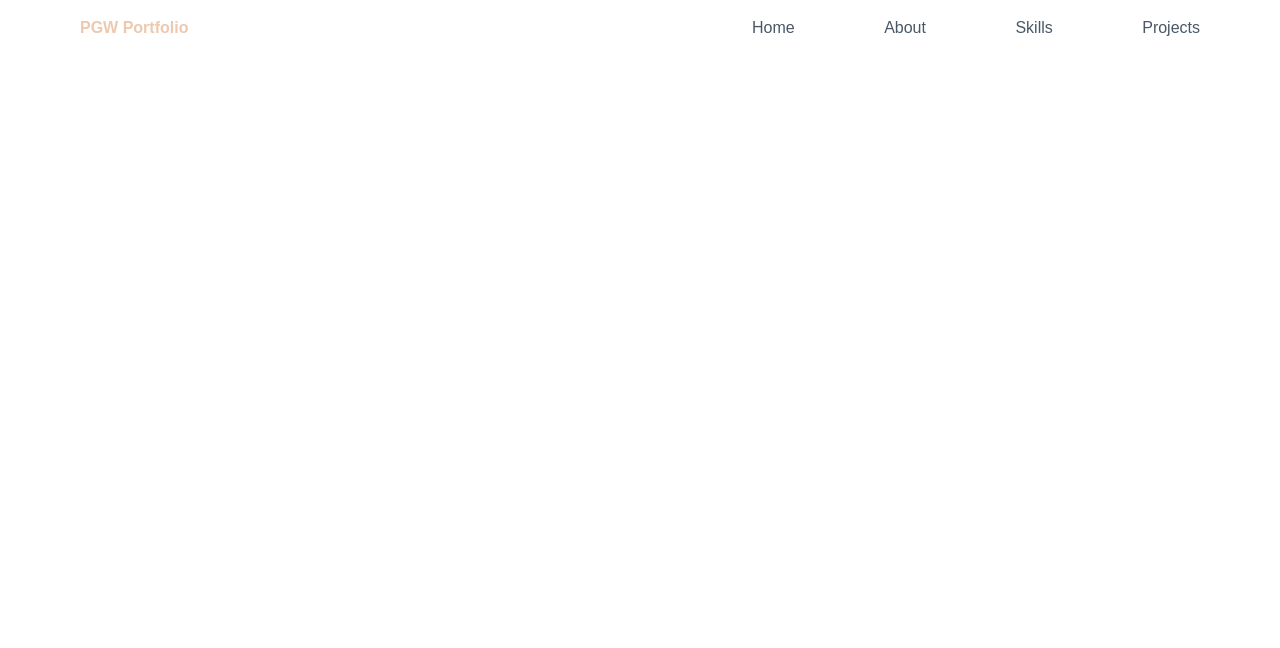
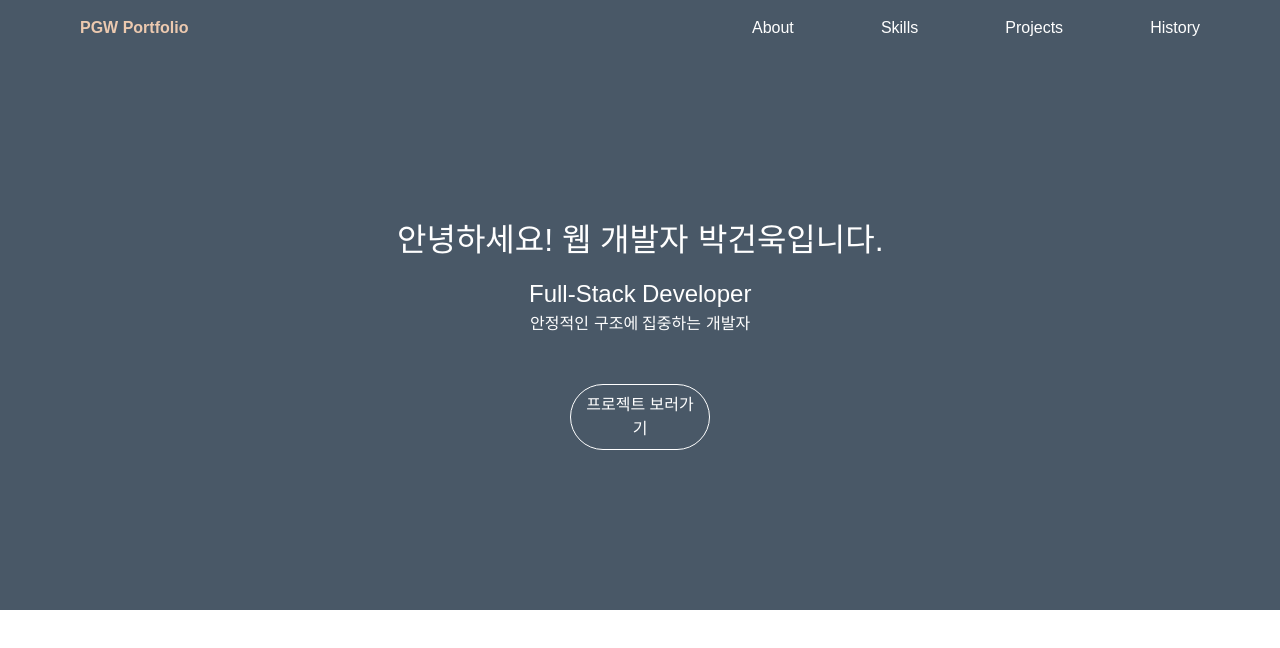
Before and after one commit to parkgunwook0617/Portfolio, a React (Vite) app: page / in a window 1280 px wide. Shown: the top 648 px of the page. Built offline with nearby package versions, Linux system fonts and the light colour scheme.

Commit message:
[feat]: add introduce section

```diff
--- a/package.json
+++ b/package.json
@@ -11,6 +11,7 @@
   },
   "dependencies": {
     "@tailwindcss/vite": "^4.1.11",
+    "motion": "^12.23.12",
     "react": "^19.1.0",
     "react-dom": "^19.1.0",
     "react-router-dom": "^7.8.0",
@@ -18,6 +19,7 @@
   },
   "devDependencies": {
     "@eslint/js": "^9.30.1",
+    "@types/node": "^24.2.1",
     "@types/react": "^19.1.8",
     "@types/react-dom": "^19.1.6",
     "@vitejs/plugin-react": "^4.6.0",
--- a/src/App.tsx
+++ b/src/App.tsx
@@ -1,4 +1,5 @@
 import Navbar from './components/Navbar'
+import Introduction from './components/Introduction'
 import './styling/index.css'
 
 function App() {
@@ -6,6 +7,7 @@ function App() {
   return (
     <div>
       <Navbar></Navbar>
+      <Introduction></Introduction>
     </div>
   )
 }
--- /dev/null
+++ b/src/components/Introduction.tsx
@@ -0,0 +1,47 @@
+import { Link } from 'react-router-dom';
+import '../styling/index.css'
+import BlurText from './animation/BlurText';
+import Magnet from './animation/Magnet';
+import { useState } from 'react';
+
+const Introduction = () => {
+    const [isEnd, setIsEnd] = useState(false)
+
+    const onAnimationComplete = () => {
+        setIsEnd(true);
+    };
+
+    return (
+        <section className='pt-40 pb-40 bg-paynes-grey text-white'>
+            <BlurText
+                text="안녕하세요! 웹 개발자 박건욱입니다."
+                delay={150}
+                animateBy="words"
+                direction="top"
+                className="justify-center text-[32px] mb-3"
+            />
+            <BlurText
+                text="Full-Stack Developer"
+                delay={150}
+                animateBy="words"
+                direction="top"
+                className="justify-center text-[24px]"
+            />
+            <BlurText
+                text="안정적인 구조에 집중하는 개발자"
+                delay={150}
+                animateBy="words"
+                direction="top"
+                className={`justify-center text-[16px] mb-12 ${isEnd ? '' : 'pb-10.5'} `}
+                onAnimationComplete={onAnimationComplete}
+            />
+            {isEnd && (
+                <Magnet padding={200} disabled={false} magnetStrength={15} className='w-full' innerClassName='w-35 text-center border rounded-full mx-auto p-2'>
+                    <Link to={'/'}>프로젝트 보러가기</Link>
+                </Magnet>
+            )}
+        </section >
+    );
+}
+
+export default Introduction;
--- a/src/components/Navbar.tsx
+++ b/src/components/Navbar.tsx
@@ -22,25 +22,25 @@ const Navbar = () => {
     }, []);
 
     return (
-        <nav className={`sticky flex justify-between top-0 p-4 pl-20 pr-20 bg-white
-            ${isScrolled ? 'shadow-xl/20 transition-shadow duration-300 ease-in-out' : 'transition-shadow duration-300 ease-in-out'}`}>
-            <h1 className="text-desert-sand font-semibold">PGW Portfolio</h1>
-            <div className='flex w-md justify-between text-paynes-grey font-medium space-x-6'>
-                <Link to={'/'} className='group relative text-paynes-grey'>
-                    Home
-                    <span className="absolute bottom-0 left-0 w-0 h-0.5 bg-paynes-grey transition-all duration-300 group-hover:w-full"></span>
+        <nav className={`sticky flex justify-between top-0 p-4 pl-20 pr-20 bg-paynes-grey
+            ${isScrolled ? 'shadow-xl/20 transition-all duration-300 ease-in-out bg-white' : 'transition-shadow duration-300 ease-in-out'}`}>
+            <h1 className='font-semibold text-desert-sand'>PGW Portfolio</h1>
+            <div className='flex w-md justify-between font-medium space-x-6'>
+                <Link to={'/'} className={`group relative ${isScrolled ? 'text-paynes-grey' : 'text-white'}`}>
+                    About
+                    <span className={`absolute bottom-0 left-0 w-0 h-0.5 ${isScrolled ? 'bg-paynes-grey' : 'bg-white'} transition-all duration-300 group-hover:w-full`}></span>
                 </Link>
-                <Link to={'/'} className='group relative text-paynes-grey'>
-                    About
-                    <span className="absolute bottom-0 left-0 w-0 h-0.5 bg-paynes-grey transition-all duration-300 group-hover:w-full"></span>
+                <Link to={'/'} className={`group relative ${isScrolled ? 'text-paynes-grey' : 'text-white'}`}>
+                    Skills
+                    <span className={`absolute bottom-0 left-0 w-0 h-0.5 ${isScrolled ? 'bg-paynes-grey' : 'bg-white'} transition-all duration-300 group-hover:w-full`}></span>
                 </Link>
-                <Link to={'/'} className='group relative text-paynes-grey'>
-                    Skills
-                    <span className="absolute bottom-0 left-0 w-0 h-0.5 bg-paynes-grey transition-all duration-300 group-hover:w-full"></span>
+                <Link to={'/'} className={`group relative ${isScrolled ? 'text-paynes-grey' : 'text-white'}`}>
+                    Projects
+                    <span className={`absolute bottom-0 left-0 w-0 h-0.5 ${isScrolled ? 'bg-paynes-grey' : 'bg-white'} transition-all duration-300 group-hover:w-full`}></span>
                 </Link>
-                <Link to={'/'} className='group relative text-paynes-grey'>
-                    Projects
-                    <span className="absolute bottom-0 left-0 w-0 h-0.5 bg-paynes-grey transition-all duration-300 group-hover:w-full"></span>
+                <Link to={'/'} className={`group relative ${isScrolled ? 'text-paynes-grey' : 'text-white'}`}>
+                    History
+                    <span className={`absolute bottom-0 left-0 w-0 h-0.5 ${isScrolled ? 'bg-paynes-grey' : 'bg-white'} transition-all duration-300 group-hover:w-full`}></span>
                 </Link>
             </div>
         </nav>
--- /dev/null
+++ b/src/components/animation/BlurText.tsx
@@ -0,0 +1,135 @@
+import { motion } from "motion/react";
+import type { Transition } from "motion/react";
+import type { EasingFunction } from 'motion-utils';
+
+import { useEffect, useRef, useState, useMemo } from "react";
+
+type BlurTextProps = {
+    text?: string;
+    delay?: number;
+    className?: string;
+    animateBy?: "words" | "letters";
+    direction?: "top" | "bottom";
+    threshold?: number;
+    rootMargin?: string;
+    animationFrom?: Record<string, string | number>;
+    animationTo?: Array<Record<string, string | number>>;
+    easing?: EasingFunction;
+    onAnimationComplete?: () => void;
+    stepDuration?: number;
+};
+
+const buildKeyframes = (
+    from: Record<string, string | number>,
+    steps: Array<Record<string, string | number>>
+): Record<string, Array<string | number>> => {
+    const keys = new Set<string>([
+        ...Object.keys(from),
+        ...steps.flatMap((s) => Object.keys(s)),
+    ]);
+
+    const keyframes: Record<string, Array<string | number>> = {};
+    keys.forEach((k) => {
+        keyframes[k] = [from[k], ...steps.map((s) => s[k])];
+    });
+    return keyframes;
+};
+
+const BlurText: React.FC<BlurTextProps> = ({
+    text = "",
+    delay = 200,
+    className = "",
+    animateBy = "words",
+    direction = "top",
+    threshold = 0.1,
+    rootMargin = "0px",
+    animationFrom,
+    animationTo,
+    easing = (t) => t,
+    onAnimationComplete,
+    stepDuration = 0.35,
+}) => {
+    const elements = animateBy === "words" ? text.split(" ") : text.split("");
+    const [inView, setInView] = useState(false);
+    const ref = useRef<HTMLParagraphElement>(null);
+
+    useEffect(() => {
+        if (!ref.current) return;
+        const observer = new IntersectionObserver(
+            ([entry]) => {
+                if (entry.isIntersecting) {
+                    setInView(true);
+                    observer.unobserve(ref.current as Element);
+                }
+            },
+            { threshold, rootMargin }
+        );
+        observer.observe(ref.current);
+        return () => observer.disconnect();
+    }, [threshold, rootMargin]);
+
+    const defaultFrom = useMemo(
+        () =>
+            direction === "top"
+                ? { filter: "blur(10px)", opacity: 0, y: -50 }
+                : { filter: "blur(10px)", opacity: 0, y: 50 },
+        [direction]
+    );
+
+    const defaultTo = useMemo(
+        () => [
+            {
+                filter: "blur(5px)",
+                opacity: 0.5,
+                y: direction === "top" ? 5 : -5,
+            },
+            { filter: "blur(0px)", opacity: 1, y: 0 },
+        ],
+        [direction]
+    );
+
+    const fromSnapshot = animationFrom ?? defaultFrom;
+    const toSnapshots = animationTo ?? defaultTo;
+
+    const stepCount = toSnapshots.length + 1;
+    const totalDuration = stepDuration * (stepCount - 1);
+    const times = Array.from({ length: stepCount }, (_, i) =>
+        stepCount === 1 ? 0 : i / (stepCount - 1)
+    );
+
+    return (
+        <p ref={ref} className={`blur-text ${className} flex flex-wrap`}>
+            {elements.map((segment, index) => {
+                const animateKeyframes = buildKeyframes(fromSnapshot, toSnapshots);
+
+                const spanTransition: Transition = {
+                    duration: totalDuration,
+                    times,
+                    delay: (index * delay) / 1000,
+                    ease: easing,
+                };
+
+                return (
+                    <motion.span
+                        key={index}
+                        initial={fromSnapshot}
+                        animate={inView ? animateKeyframes : fromSnapshot}
+                        transition={spanTransition}
+                        onAnimationComplete={
+                            index === elements.length - 1 ? onAnimationComplete : undefined
+                        }
+                        style={{
+                            display: "inline-block",
+                            willChange: "transform, filter, opacity",
+                        }}
+                    >
+                        {segment === " " ? "\u00A0" : segment}
+                        {animateBy === "words" && index < elements.length - 1 && "\u00A0"}
+                    </motion.span>
+                );
+            })}
+        </p>
+    );
+};
+
+export default BlurText;
--- /dev/null
+++ b/src/components/animation/Magnet.tsx
@@ -0,0 +1,87 @@
+import React, { useState, useEffect, useRef } from "react";
+import type { ReactNode } from "react";
+import type { HTMLAttributes } from "react";
+
+interface MagnetProps extends HTMLAttributes<HTMLDivElement> {
+    children: ReactNode;
+    padding?: number;
+    disabled?: boolean;
+    magnetStrength?: number;
+    activeTransition?: string;
+    inactiveTransition?: string;
+    wrapperClassName?: string;
+    innerClassName?: string;
+}
+
+const Magnet: React.FC<MagnetProps> = ({
+    children,
+    padding = 100,
+    disabled = false,
+    magnetStrength = 2,
+    activeTransition = "transform 0.3s ease-out",
+    inactiveTransition = "transform 0.5s ease-in-out",
+    wrapperClassName = "",
+    innerClassName = "",
+    ...props
+}) => {
+    const [isActive, setIsActive] = useState<boolean>(false);
+    const [position, setPosition] = useState<{ x: number; y: number }>({ x: 0, y: 0 });
+    const magnetRef = useRef<HTMLDivElement>(null);
+
+    useEffect(() => {
+        if (disabled) {
+            setPosition({ x: 0, y: 0 });
+            return;
+        }
+
+        const handleMouseMove = (e: MouseEvent) => {
+            if (!magnetRef.current) return;
+
+            const { left, top, width, height } = magnetRef.current.getBoundingClientRect();
+            const centerX = left + width / 2;
+            const centerY = top + height / 2;
+
+            const distX = Math.abs(centerX - e.clientX);
+            const distY = Math.abs(centerY - e.clientY);
+
+            if (distX < width / 2 + padding && distY < height / 2 + padding) {
+                setIsActive(true);
+                const offsetX = (e.clientX - centerX) / magnetStrength;
+                const offsetY = (e.clientY - centerY) / magnetStrength;
+                setPosition({ x: offsetX, y: offsetY });
+            } else {
+                setIsActive(false);
+                setPosition({ x: 0, y: 0 });
+            }
+        };
+
+        window.addEventListener("mousemove", handleMouseMove);
+        return () => {
+            window.removeEventListener("mousemove", handleMouseMove);
+        };
+    }, [padding, disabled, magnetStrength]);
+
+    const transitionStyle = isActive ? activeTransition : inactiveTransition;
+
+    return (
+        <div
+            ref={magnetRef}
+            className={wrapperClassName}
+            style={{ position: "relative", display: "inline-block" }}
+            {...props}
+        >
+            <div
+                className={innerClassName}
+                style={{
+                    transform: `translate3d(${position.x}px, ${position.y}px, 0)`,
+                    transition: transitionStyle,
+                    willChange: "transform",
+                }}
+            >
+                {children}
+            </div>
+        </div>
+    );
+};
+
+export default Magnet;
--- a/src/styling/index.css
+++ b/src/styling/index.css
@@ -16,4 +16,5 @@
 body {
     font-family: 'Pretendard', sans-serif;
     caret-color: transparent;
+    user-select: none;
 }
```
Also changed, not shown: 1 other file (tests, documents, lock files or other folders).
